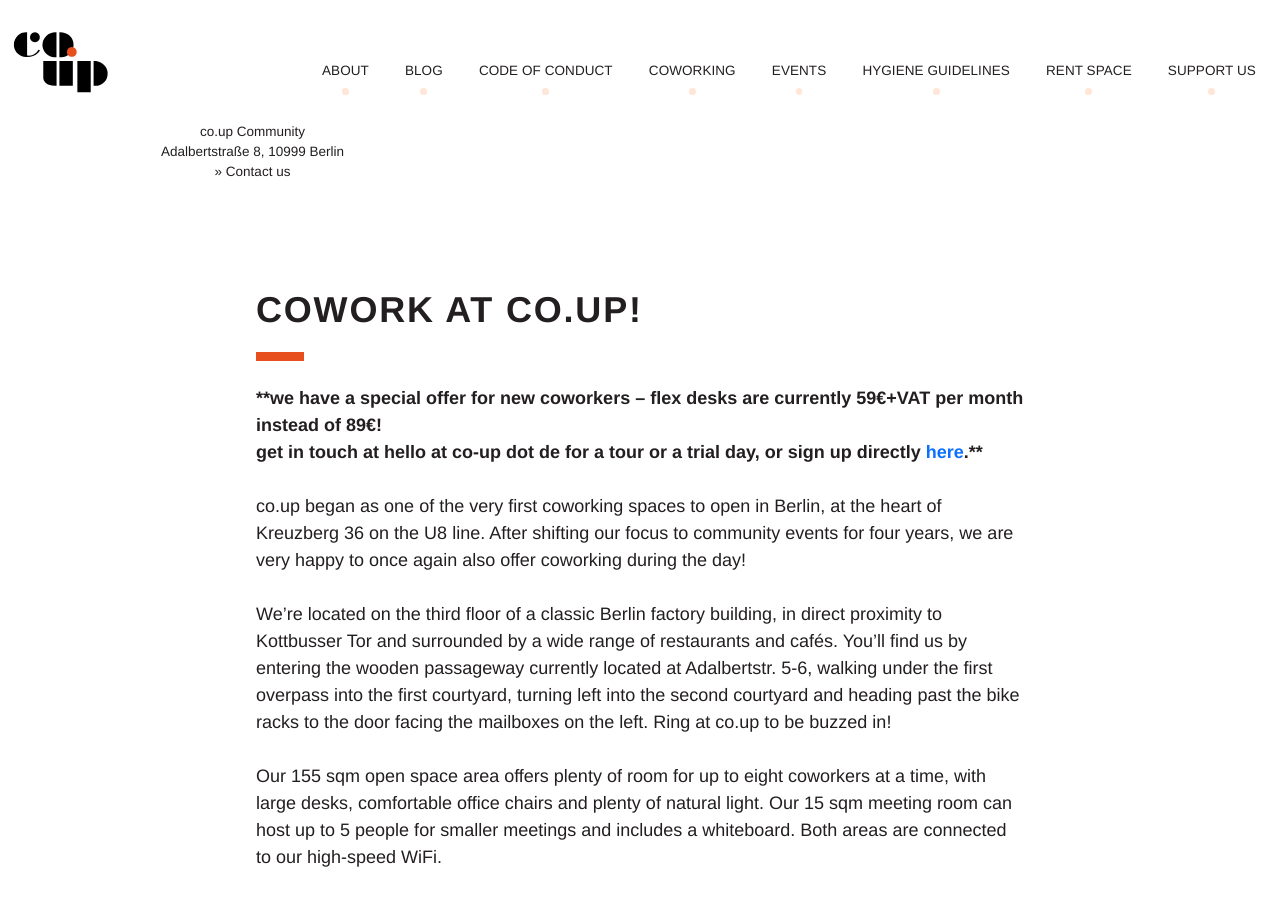
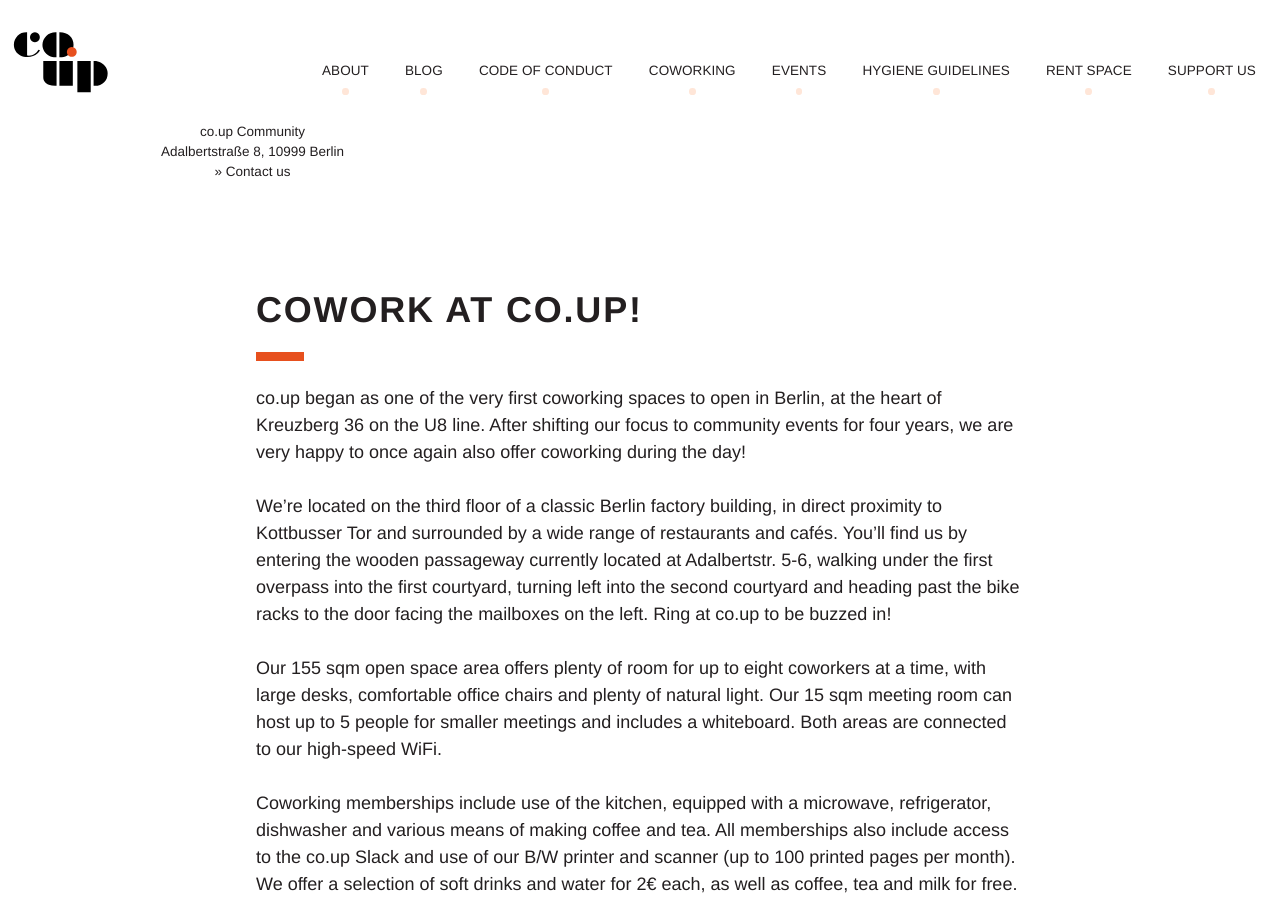
Before and after one commit to co-up/co-up.de, a Jekyll site: the page built from coworking.md, in a window 1280 px wide and 900 px high. Built offline with Jekyll 4.4.1, drawn with Linux system fonts in a browser that asks for light colours.

Commit message:
Update coworking.md

```diff
--- a/coworking.md
+++ b/coworking.md
@@ -6,9 +6,6 @@
 <h1>
   Cowork at co.up!
 </h1>
-
-__**we have a special offer for new coworkers – flex desks are currently 59€+VAT per month instead of 89€!<br/>
-get in touch at hello at co-up dot de for a tour or a trial day, or sign up directly [here](https://members.co-up.de).**__
 
 co.up began as one of the very first coworking spaces to open in Berlin, at the heart of Kreuzberg 36 on the U8 line. After shifting our focus to community events for four years, we are very happy to once again also offer coworking during the day!
 
```
